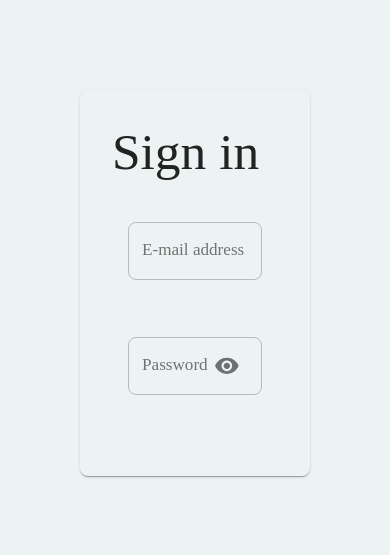
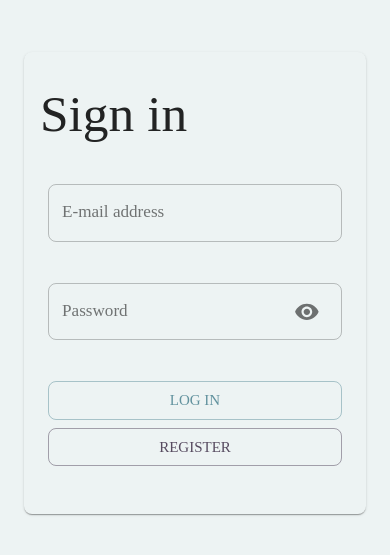
Before and after one commit to sebkk/life-managment-app, a React (Create React App) app: page /login in a window 390 px wide. Shown: the part 139-694 px from the top of the page. Built offline with nearby package versions, Linux system fonts and the light colour scheme.

Commit message:
feat: add responsiveness styling and and improve logic

```diff
--- a/src/content/Auth/Login/LoginSection.js
+++ b/src/content/Auth/Login/LoginSection.js
@@ -1,18 +1,59 @@
 import { Formik, Form } from 'formik'
-import { Grid, Typography, styled, css } from '@mui/material'
+import { Grid, Typography, styled, css, Button } from '@mui/material'
 
 import { StringInput, PasswordInput } from 'src/components'
+import { useNavigation } from 'src/hooks'
 
 import useLoginLogic from './useLoginLogic'
 
 const GridContainer = styled(Grid)(
 	({ theme }) => css`
-		padding: ${theme.spacing(2)};
+		padding: ${theme.spacing(2, 1)};
+
+		@media (min-width: ${theme.breakpoints.values.sm}px) {
+			padding: ${theme.spacing(2)};
+		}
+	`
+)
+
+const ButtonWrapper = styled(Grid)(
+	({ theme }) => css`
+		display: flex;
+		flex-direction: column;
+		align-items: center;
+		justify-content: center;
+
+		> button {
+			width: 100%;
+		}
+
+		> button:first-of-type {
+			margin-bottom: ${theme.spacing(1)};
+		}
+
+		@media (min-width: ${theme.breakpoints.values.sm}px) {
+			flex-direction: row;
+
+			> button {
+				width: 150px;
+			}
+
+			> button:first-of-type {
+				margin-bottom: ${theme.spacing(0)};
+				margin-right: ${theme.spacing(1)};
+			}
+
+			> button:last-of-type {
+				margin-left: ${theme.spacing(1)};
+			}
+		}
 	`
 )
 
 const LoginSection = () => {
 	const { initialValues, validationSchema, onSubmit } = useLoginLogic()
+
+	const { onClickNavigate } = useNavigation()
 
 	return (
 		<GridContainer container spacing={3}>
@@ -26,7 +67,7 @@ const LoginSection = () => {
 					onSubmit={onSubmit}
 				>
 					<Form>
-						<GridContainer container spacing={3}>
+						<GridContainer container spacing={1}>
 							<Grid item xs={12}>
 								<StringInput
 									name='email'
@@ -44,6 +85,18 @@ const LoginSection = () => {
 									fullWidth
 								/>
 							</Grid>
+							<ButtonWrapper item xs={12}>
+								<Button type='submit' variant='outlined'>
+									Log in
+								</Button>
+								<Button
+									onClick={() => onClickNavigate('register')}
+									color='secondary'
+									variant='outlined'
+								>
+									Register
+								</Button>
+							</ButtonWrapper>
 						</GridContainer>
 					</Form>
 				</Formik>
--- a/src/content/MainPage/HeroBottomContainer.js
+++ b/src/content/MainPage/HeroBottomContainer.js
@@ -1,6 +1,6 @@
 import { Typography, Button, styled, css } from '@mui/material'
 
-import useLogic from './useMainPageLogic'
+import { useNavigation } from 'src/hooks'
 
 const WelcomeMessageWrapper = styled('section')(css`
 	text-align: center;
@@ -25,7 +25,7 @@ const ButtonsWrapper = styled('nav')(
 )
 
 const HeroBottomContainer = () => {
-	const { onClickNavigate } = useLogic()
+	const { onClickNavigate } = useNavigation()
 
 	return (
 		<WelcomeMessageWrapper>
--- /dev/null
+++ b/src/hooks/index.js
@@ -0,0 +1 @@
+export { useNavigation } from './useNavigation'
--- a/src/content/MainPage/useMainPageLogic.js
+++ b/src/hooks/useNavigation.js
@@ -1,6 +1,6 @@
 import { useNavigate } from 'react-router-dom'
 
-export default function useMainPageLogic() {
+export const useNavigation = () => {
 	const navigate = useNavigate()
 
 	const onClickNavigate = path => navigate(`/${path}`)
--- a/src/styledComponents/containers.js
+++ b/src/styledComponents/containers.js
@@ -9,6 +9,10 @@ export const PageContainer = styled('main')(
 		align-items: center;
 		justify-content: center;
 		background-color: ${theme.palette.background.paper};
-		padding: ${theme.spacing(3, 10)};
+		padding: ${theme.spacing(3, 3)};
+
+		@media (min-width: ${theme.breakpoints.values.sm}px) {
+			padding: ${theme.spacing(3, 10)};
+		}
 	`
 )
--- a/src/styledComponents/wrappers.js
+++ b/src/styledComponents/wrappers.js
@@ -6,10 +6,14 @@ export const CardWrapper = styled(Card)(
 		align-items: center;
 		justify-content: center;
 		background-color: ${theme.palette.background.paper};
-		padding: ${theme.spacing(2)};
+		padding: ${theme.spacing(2, 1)};
 
 		> img {
 			width: 40%;
 		}
+
+		@media (min-width: ${theme.breakpoints.values.sm}px) {
+			padding: ${theme.spacing(2)};
+		}
 	`
 )
```
